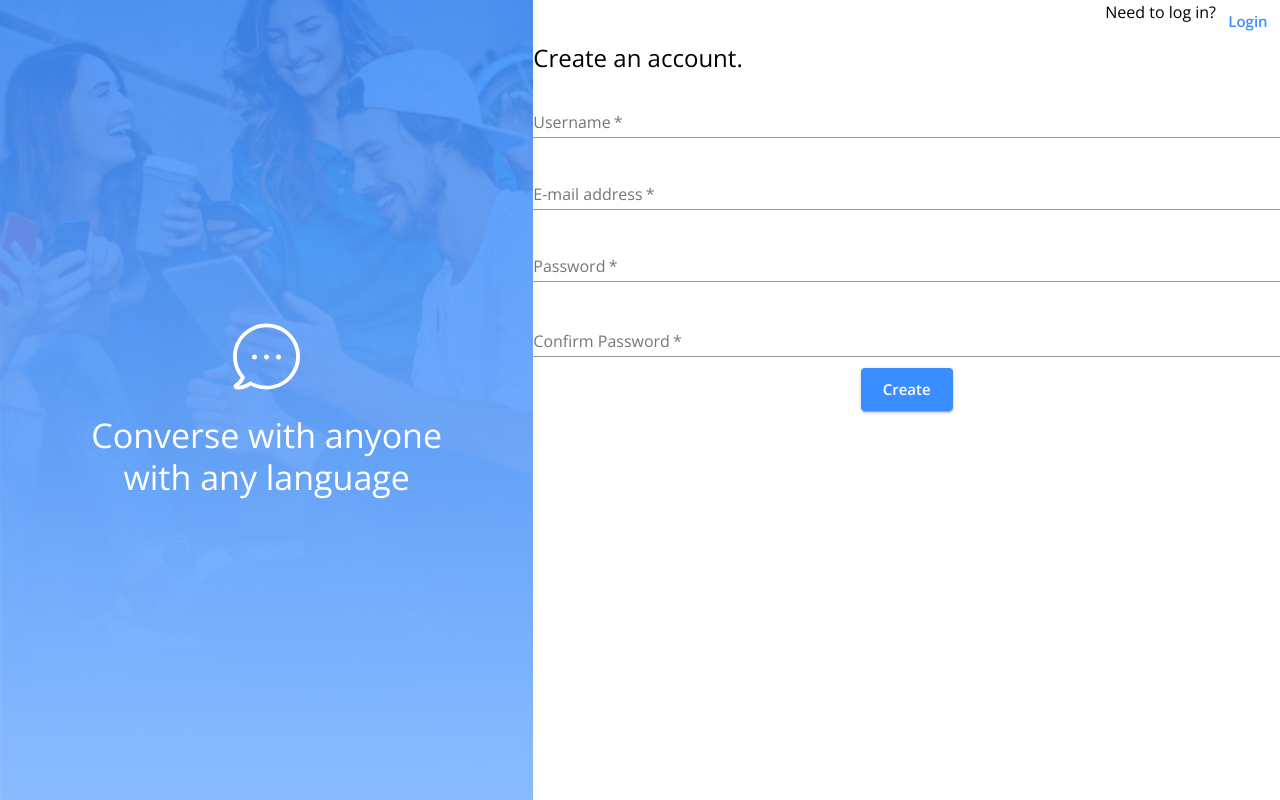
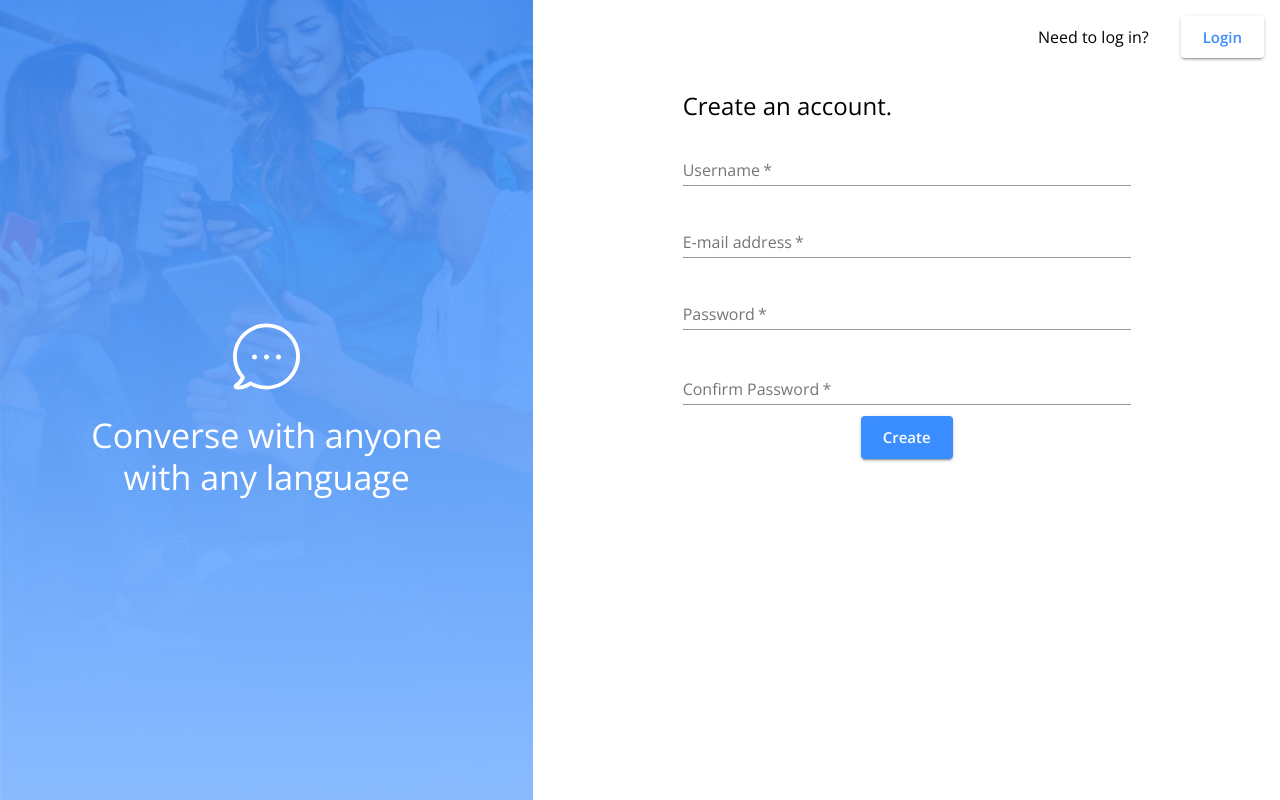
Before and after one commit to camba95/ko-hw-messenger-starter, a React (Create React App) app in the folder client/: page /register in a window 1280 px wide. Built offline with nearby package versions, Linux system fonts and the light colour scheme; no server answers.

Commit message:
feat: form layout

```diff
--- a/client/src/pages/Signup/Signup.css
+++ b/client/src/pages/Signup/Signup.css
@@ -17,3 +17,8 @@
 .side-banner__bubble {
   margin: 20px;
 }
+
+.foo {
+  width: 60%;
+  margin: auto;
+}
--- a/client/src/pages/Signup/Signup.js
+++ b/client/src/pages/Signup/Signup.js
@@ -5,7 +5,8 @@ import {
   Grid,
   Typography,
   Box,
-  Button
+  Button,
+  Container
 } from "@material-ui/core";
 
 import SignupForm from "./SignupForm";
@@ -25,7 +26,6 @@ const Signup = (props) => {
   return (
     <Grid
       container
-      direction="row"
       justify="flex-start"
       alignItems="stretch"
     >
@@ -43,20 +43,31 @@ const Signup = (props) => {
           </div>
         </div>
       </Grid>
-      <Grid md={7} lg={7}>
-        <Box>
-          <Grid container item justify="flex-end">
+      <Grid item md={7} lg={7}>
+        <Grid container direction="column" justify="flex-start" alignItems="stretch">
+          <Grid container item justify="flex-end" alignItems="center">
+            <Box m={2}>
               <Typography>Need to log in?</Typography>
+            </Box>
+            <Box m={2}>
               <Button
                 size="large"
-              color="primary"
+                color="secondary"
+                variant="contained"
                 onClick={() => history.push("/login")}
               >
                 Login
                 </Button>
+            </Box>
           </Grid>
+          <Box height="100%" display="flex" flex="1">
+            <Grid container item justify="center" alignItems="center">
+              <Box width="60%">
                 <SignupForm register={register} />
               </Box>
+            </Grid>
+          </Box>
+        </Grid>
       </Grid>
     </Grid>
   );
--- a/client/src/themes/theme.js
+++ b/client/src/themes/theme.js
@@ -15,6 +15,11 @@ export const theme = createMuiTheme({
       input: {
         fontWeight: "bold"
       }
+    },
+    MuiButton: {
+      containedSecondary: {
+        color: "#3A8DFF"
+      }
     }
   },
   palette: {
```
Lines whose indentation alone changed are shown as unchanged.
